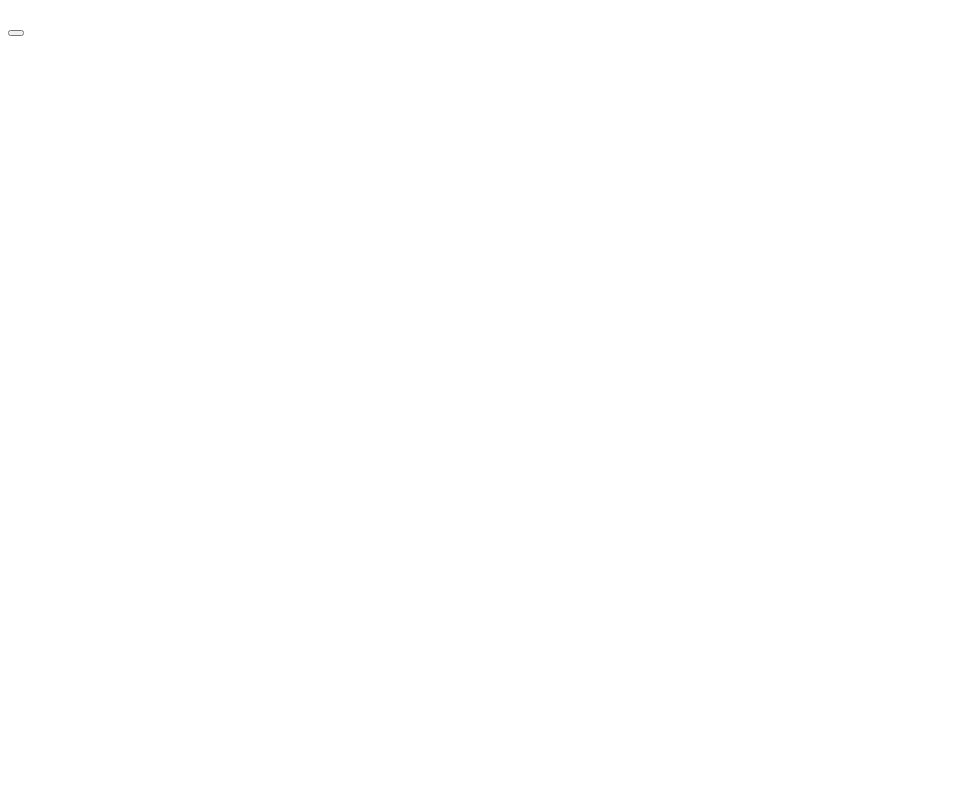
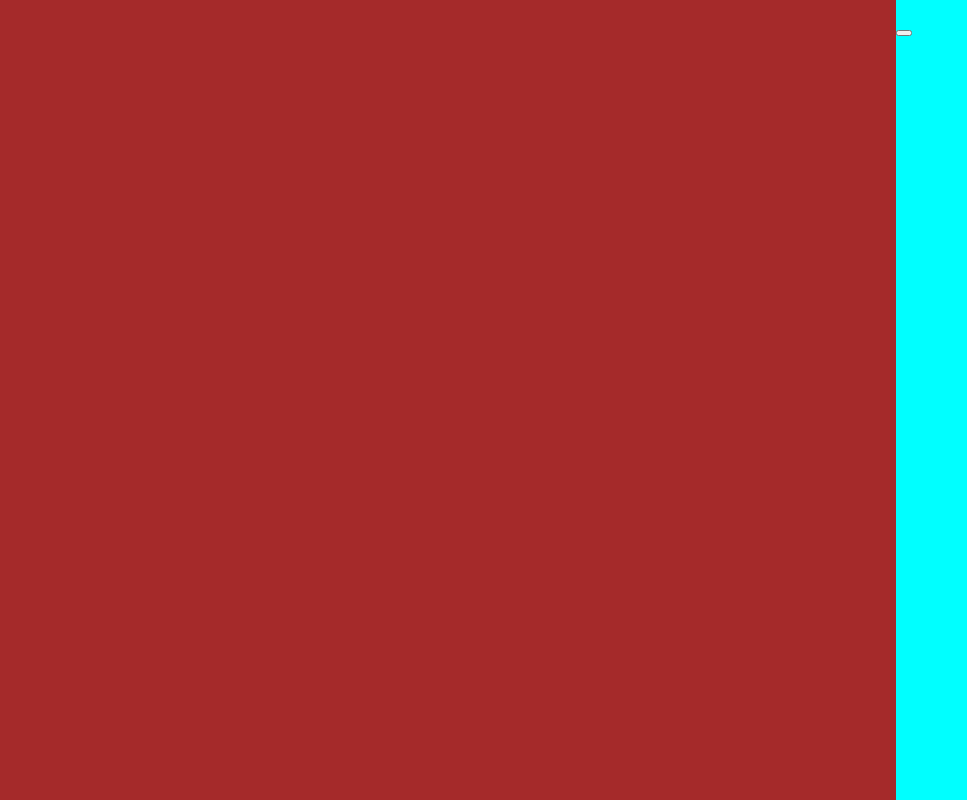
Before and after one commit to FilipKaczmarek/JobOffer-Template, a plain HTML site: page index.html in a window 1280 px wide. Shown: the whole page, without its empty margins (0-967 px from the left). Drawn offline with Linux system fonts and the light colour scheme.

Commit message:
Main section styled and displayed in a correct way

```diff
--- a/index.html
+++ b/index.html
@@ -9,7 +9,7 @@
     <link rel="stylesheet" href="./styles.css" />
   </head>
   <body>
-    <main>
+    <main id="main-content">
       <div id="job-offer">
         <div class="company-logo"></div>
         <div class="job-title"></div>
@@ -38,7 +38,7 @@
         </div>
       </aside>
     </main>
-    <footer>
+    <footer id="footer">
       <span class="footer-text"></span>
       <div class="footer-logo__containter"></div>
       <span class="footer-text"></span>
--- a/styles.css
+++ b/styles.css
@@ -0,0 +1,37 @@
+* {
+  box-sizing: border-box;
+}
+
+body,
+html {
+  margin: 0;
+  padding: 0;
+}
+
+/* The following styles relate to the placement of the main parts of the page */
+
+#main-content {
+  min-height: 100vh;
+  width: 100vw;
+  display: flex;
+  flex-direction: row;
+}
+
+#job-offer {
+    background-color: brown;
+    width: 70%;
+    min-height: 100vh;
+}
+
+#aside {
+  background-color: aqua;
+  width: 30%;
+  min-height: 100vh;
+}
+
+#footer {
+    width: 100vw;
+    height: auto;
+}
+
+/* The following styles relate to the positioning of sections of the side panel */
```
